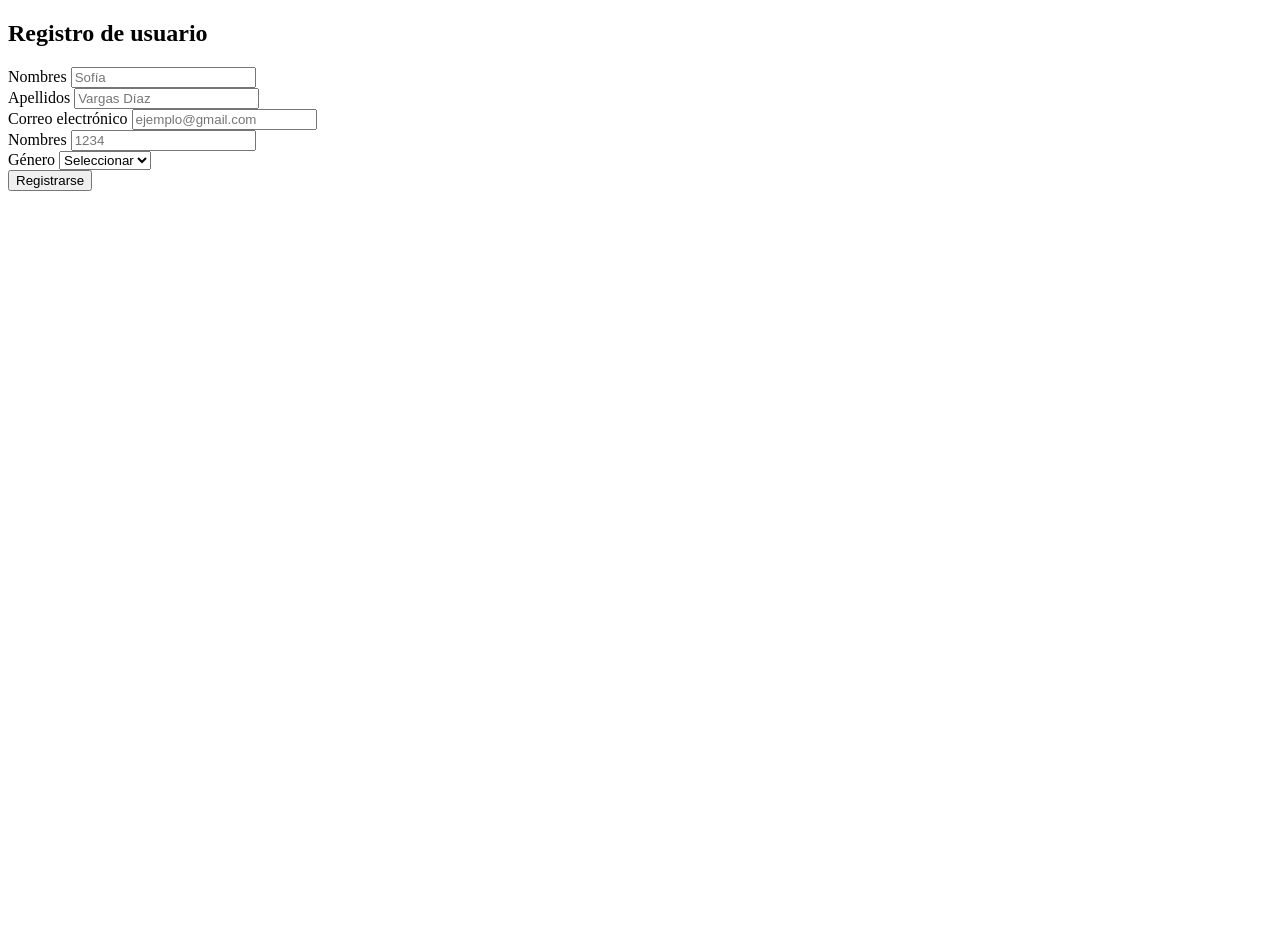
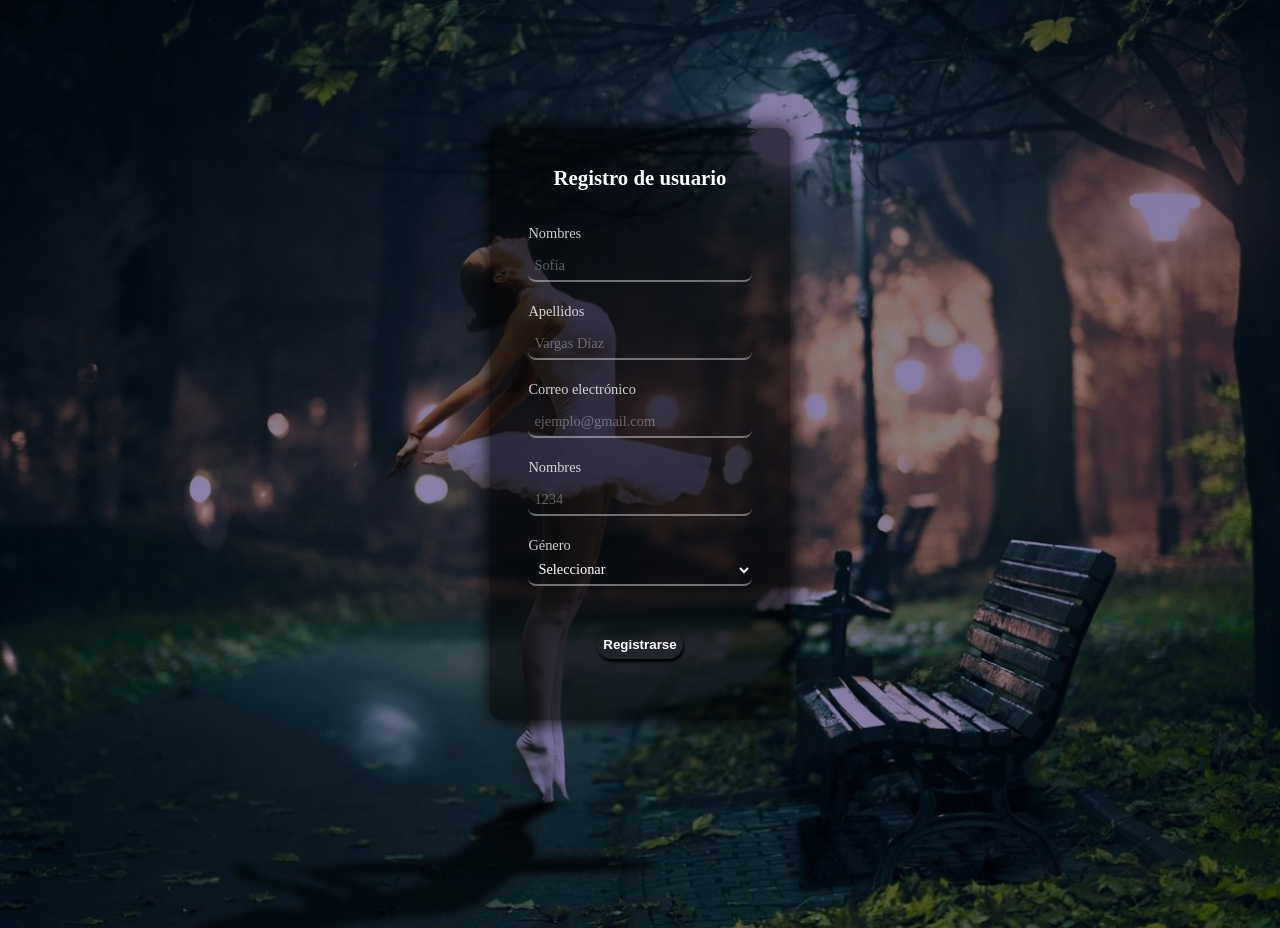
Before and after one commit to Jorman08/Proyecto-Final, a plain HTML site: page register.html in a window 1280 px wide. Before the commit the page ends 800 px from the top, so only its background shows below. Drawn offline with Linux system fonts and the light colour scheme.

Commit message:
Registro CSS
Se creó el código CSS para el registro de usuario

```diff
--- /dev/null
+++ b/assets/register.css
@@ -0,0 +1,100 @@
+* {
+    margin: 0;
+    padding: 0;
+    box-sizing: border-box;
+}
+
+body {
+    text-align: center;
+    background: url(images/overlay-inicio-sesion.png.jpg) top / cover no-repeat;
+    min-height: 100vh;
+}
+
+#registerBox {
+    width: 300px;
+    height: auto;
+    background-color: #0009;
+    box-shadow: 0 0 20px #000;
+    border-radius: 10px;
+    color: #fffc;
+    margin: auto;
+    margin-top: 10%;
+    margin-bottom: 5%;
+    padding: 3%;
+}
+
+#registerBox h2 {
+    color: #fff;
+    margin: 0;
+    margin-bottom: 15%;
+    text-align: center;
+    font-size: 1.3rem;
+}
+
+.formInput {
+    margin-bottom: 5%;
+    text-align: left;
+}
+
+.gender {
+    text-align: left;
+}
+
+label {
+    font-size: .9rem;
+}
+
+input, .options {
+    padding: 6px;
+    margin: 0;
+    margin-top: 4%;
+    margin-bottom: 4%;
+    width: 100%;
+    background-color: transparent;
+    border: transparent;
+    border-bottom: 2px solid #fff6;
+    border-radius: 8px;
+    color: #fff;
+    font-size: .9rem;
+    font-family: inherit;
+}
+
+.options {
+    margin-top: 0;
+}
+
+::placeholder {
+    color: #fff5;
+}
+
+select {
+    color: #fff;
+}
+
+option {
+    background-color: #000;
+    color: #fff;
+}
+
+.button {
+    background-color: transparent;
+    color: #fff;
+    padding: 2%;
+    margin-top: 16%;
+    border-radius: 20px;
+    font-weight: 600;
+    padding: 3%;
+    border: none;
+    box-shadow: 1px 3px 3px #000;
+}
+
+.button:hover {
+    background-color: #fff;
+    color: #000;
+    box-shadow: 1px 3px 3px #000;
+}
+
+.redirect {
+    border: none;
+    margin-top: 10%;
+}
--- a/register.html
+++ b/register.html
@@ -5,6 +5,7 @@
     <meta name="viewport" content="width=device-width, initial-scale=1.0">
     <title>Registro</title>
     <link rel="icon" href="assets/images/Logo.png">
+    <link rel="stylesheet" href="assets/register.css">
 </head>
 <body>
     <!--Formulario de registro-->
@@ -44,7 +45,7 @@
             </div>
 
             <button type="submit" class="button">Registrarse</button>
-            <p class="redirect"><a href="index.html"></a></p>
+            <p class="redirect"></p>
         </form>
         <p id="registerMessage"></p>
     </div>
```
